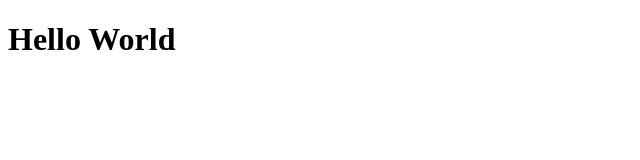
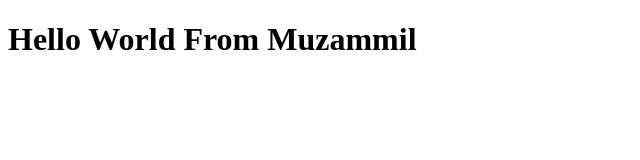
Before and after one commit to MuzammilKhan6/BOOTCAMP2020SAMPLE, a plain HTML site: page index.html in a window 1280 px wide. Shown: the whole page, without its empty margins (0-640 px from the left). Drawn offline with Linux system fonts and the light colour scheme.

Commit message:
Update index.html

```diff
--- a/index.html
+++ b/index.html
@@ -6,6 +6,6 @@
     <title>Document</title>
 </head>
 <body>
-    <h1>Hello World</h1>
+    <h1>Hello World From Muzammil</h1>
 </body>
 </html>
```
